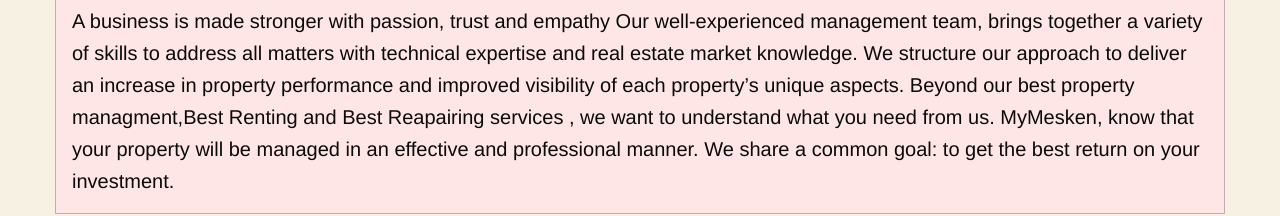
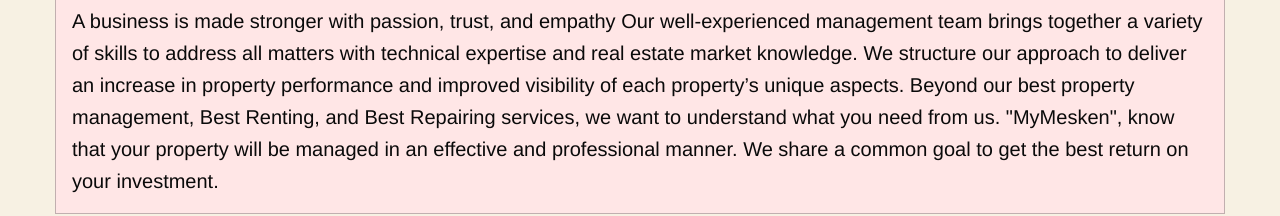
Before and after one commit to tauseef8/tauseef8.github.io, a plain HTML site: page index.html in a window 1280 px wide. Shown: the part 595-811 px from the top of the page. Drawn offline with Linux system fonts and the light colour scheme.

Commit message:
Update index.html

```diff
--- a/index.html
+++ b/index.html
@@ -84,15 +84,11 @@
       <div class="large-12 cell" >
         <div class="callout imageDiv">
           <h2 class="subheader">About Us</h2>
-          <P class="lead">A business is made stronger with passion, trust and empathy
-            Our well-experienced management team, brings together a variety of skills to address all matters with technical
-            expertise and real estate market knowledge.
-            We structure our approach to deliver an increase in property performance and improved visibility of each
-            property’s unique aspects.
-            Beyond our best property managment,Best Renting and Best Reapairing services , we want to understand what you
-            need from us.
-            MyMesken, know that your property will be managed in an effective and professional manner. We share a common
-            goal: to get the best return on your investment.</p>
+          <P class="lead">A business is made stronger with passion, trust, and empathy
+Our well-experienced management team brings together a variety of skills to address all matters with technical expertise and real estate market knowledge.
+We structure our approach to deliver an increase in property performance and improved visibility of each property’s unique aspects.
+Beyond our best property management, Best Renting, and Best Repairing services, we want to understand what you need from us.
+"MyMesken", know that your property will be managed in an effective and professional manner. We share a common goal to get the best return on your investment.</p>
         </div>
       </div>
     </div>
```
